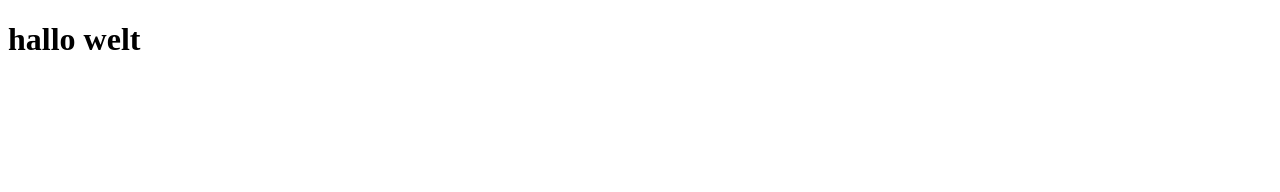
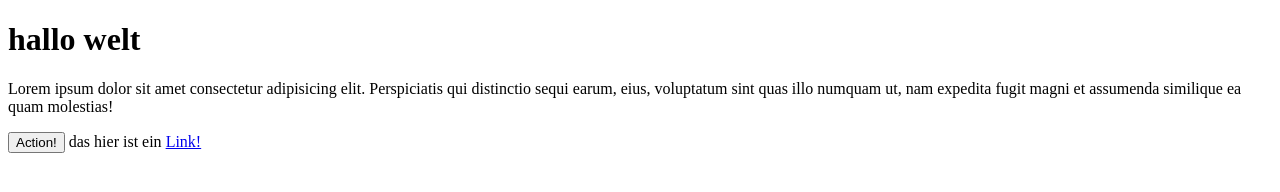
Before and after one commit to JoergBechtold/Quizapp, a plain HTML site: page index.html in a window 1280 px wide. Drawn offline with Linux system fonts and the light colour scheme.

Commit message:
second commit

```diff
--- a/index.html
+++ b/index.html
@@ -7,5 +7,14 @@
   </head>
   <body>
     <h1>hallo welt</h1>
+
+    <p>
+      Lorem ipsum dolor sit amet consectetur adipisicing elit. Perspiciatis qui distinctio sequi earum, eius, voluptatum sint quas illo numquam ut,
+      nam expedita fugit magni et assumenda similique ea quam molestias!
+    </p>
+
+    <button>Action!</button>
+
+    das hier ist ein <a href="#">Link!</a>
   </body>
 </html>
```
